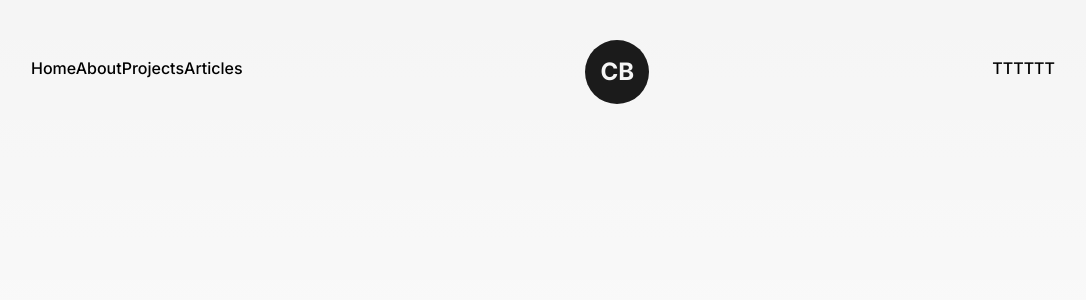
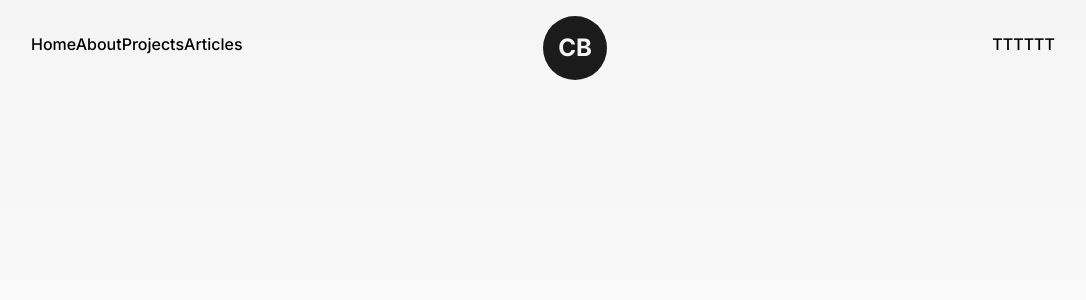
Before and after one commit to LoGiSTeRr/DanielPortfolio, a Next.js app: page / in a window 1280 px wide. Shown: the top 300 px of the page, without its empty margins (97-1183 px from the left). Built offline with nearby package versions, Linux system fonts and the light colour scheme.

Commit message:
navbar p2

```diff
--- a/app/components/Navbar.jsx
+++ b/app/components/Navbar.jsx
@@ -11,7 +11,7 @@
             <Link href="/projects">Projects</Link>
             <Link href="/articles">Articles</Link>
         </nav>
-        <Logo/>
+
         <nav>
             <Link href="/" target={"_blank"}>T</Link>
             <Link href="/" target={"_blank"}>T</Link>
@@ -20,6 +20,10 @@
             <Link href="/" target={"_blank"}>T</Link>
             <Link href="/" target={"_blank"}>T</Link>
         </nav>
+
+        <div className='absolute left-[50%] top-2 gtranslate-x-[-50%]'>
+            <Logo/>
+        </div>
     </header>
   )
 }
```
